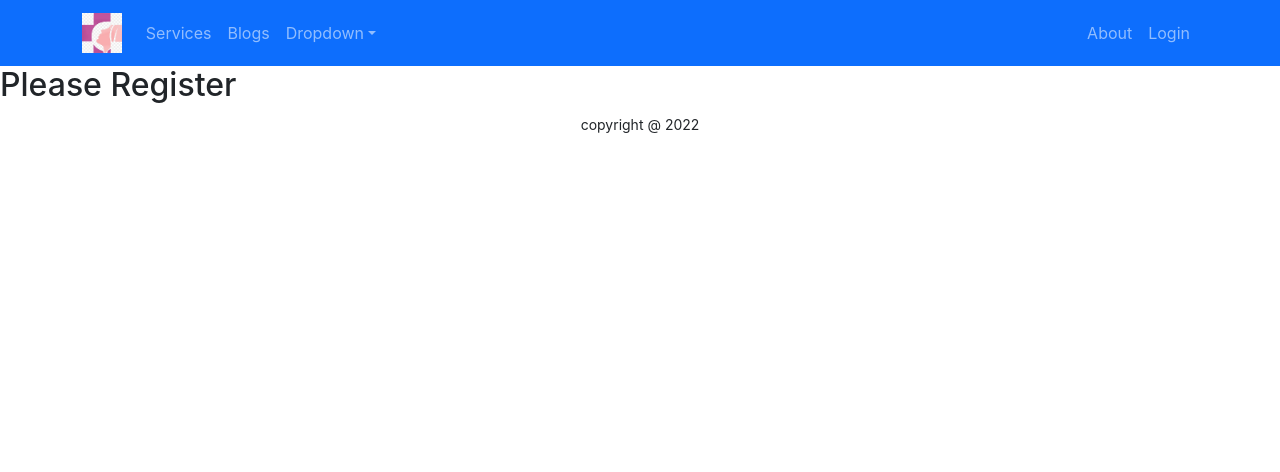
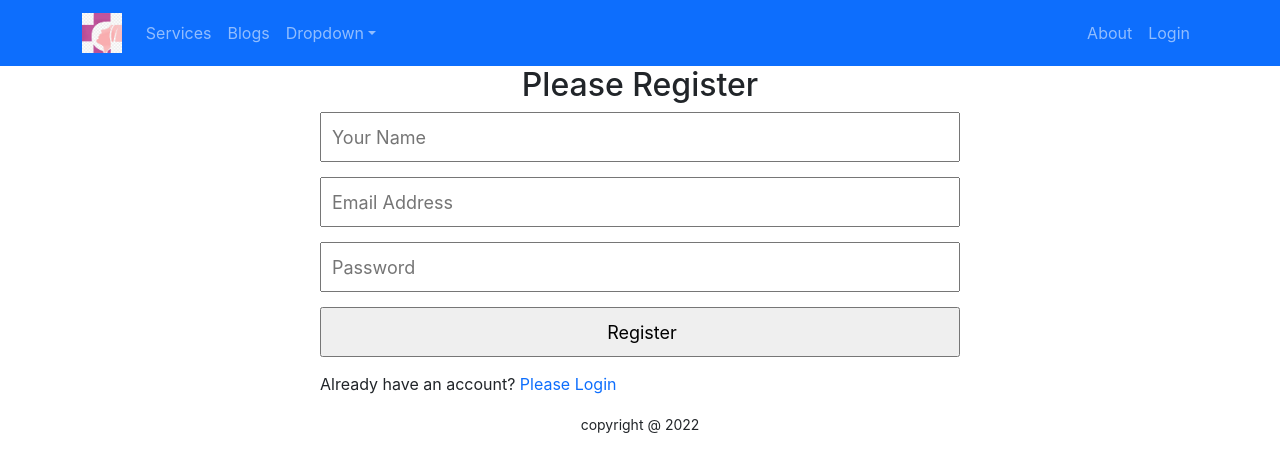
Before and after one commit to abdulmatin303/doctor-chamber, a React (Create React App) app: page /register in a window 1280 px wide. Shown: the top 472 px of the page. Built offline with nearby package versions, Linux system fonts and the light colour scheme.

Commit message:
make register page using raw css

```diff
--- a/src/Pages/Login/Login/Login.js
+++ b/src/Pages/Login/Login/Login.js
@@ -1,13 +1,12 @@
 import React, { useRef } from 'react';
 import { Button, Form } from 'react-bootstrap';
-import { useNavigate } from 'react-router-dom';
+import { Link, useNavigate } from 'react-router-dom';
 
 const Login = () => {
 
     const emailRef = useRef('');
     const passwordRef = useRef('');
 
-    const navigate = useNavigate();
 
     const handleSubmit = (event) =>{
         event.preventDefault();
@@ -16,9 +15,7 @@
         console.log(email,password);
     }
 
-    const navigateRegister = event => {
-        navigate('/register');
-    }
+
 
     return (
         <div className='container w-50 mx-auto'>
@@ -42,7 +39,7 @@
         <Button variant="primary" type="submit">Login</Button>
         </Form>
 
-        <p>New Patient ? <span className='text-primary' onClick={navigateRegister}>Register</span></p>
+        <p>New Patient? <Link to='/register' className='text-primary text-decoration-none'>Register</Link></p>
 
         </div>
     );
--- /dev/null
+++ b/src/Pages/Login/Register/Register.css
@@ -0,0 +1,12 @@
+.register-form{
+    margin: 0 auto;
+    width: 50%;
+}
+.register-form input{
+    display: block;
+    width: 100%;
+    height: 50px;
+    padding-left: 10px;
+    font-size: 18px;
+    margin-bottom: 15px;
+}
--- a/src/Pages/Login/Register/Register.js
+++ b/src/Pages/Login/Register/Register.js
@@ -1,9 +1,30 @@
 import React from 'react';
+import { Link } from 'react-router-dom';
+import './Register.css'
 
 const Register = () => {
+
+    const handleRegister = event =>{
+        event.preventDefault();
+
+    }
+
     return (
         <div>
-            <h2>Please Register</h2>
+
+            <div className='register-form'>
+            <h2 style={{textAlign: 'center'}}>Please Register</h2>
+            <form onSubmit={handleRegister}>
+                <input type="text" name="name" id="" placeholder='Your Name'/>
+
+                <input type="email" name="email" id="" placeholder='Email Address' required/>
+
+                <input type="password" name="password" id="" placeholder='Password' required/>
+                <input type="submit" value="Register" />
+            </form>
+            <p>Already have an account? <Link to="/login" className='text-primary text-decoration-none' >Please Login</Link> </p>
+        </div>
+
         </div>
     );
 };
```
